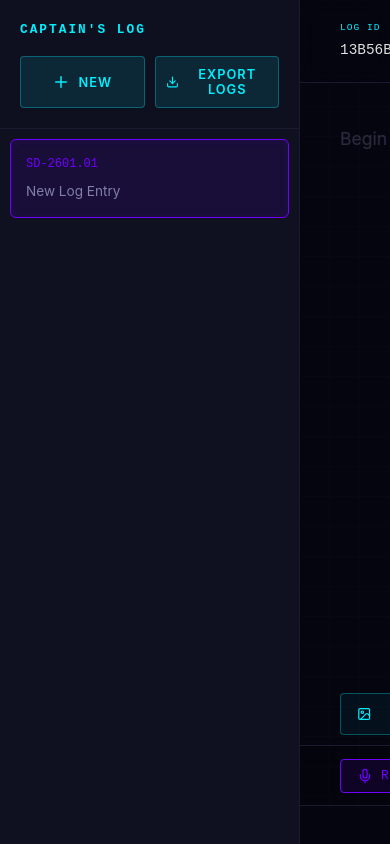
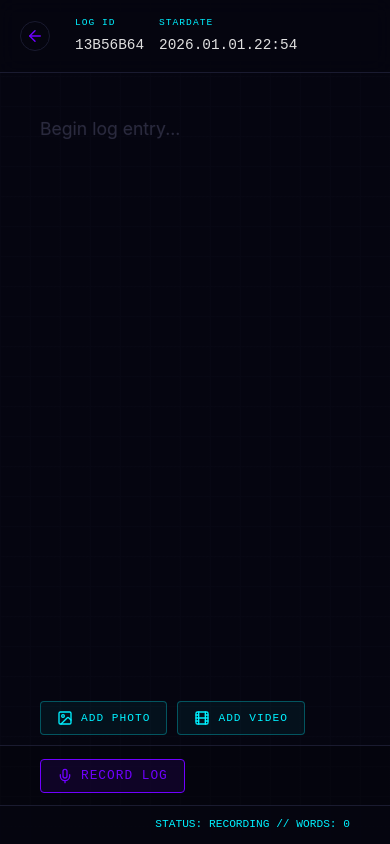
Before and after one commit to qmagix/CaptainQsLog, a React (Vite) app: page / in a window 390 px wide. Both pictures are taken after a click on the button "NEW". Built offline with nearby package versions, Linux system fonts and the light colour scheme.

Commit message:
made it mobile friendly

```diff
--- a/src/App.css
+++ b/src/App.css
@@ -1,3 +1,10 @@
+@media (max-width: 768px) {
+  #root {
+    height: 100vh;
+    overflow: hidden;
+  }
+}
+
 .app-container {
   display: flex;
   height: 100vh;
@@ -5,3 +12,24 @@
   overflow: hidden;
   background-color: var(--color-bg-deep);
 }
+
+@media (max-width: 768px) {
+  .app-container.mobile-view-list .log-list-container {
+    display: flex;
+    width: 100%;
+    max-height: 100vh;
+  }
+
+  .app-container.mobile-view-list .editor-container {
+    display: none;
+  }
+
+  .app-container.mobile-view-editor .log-list-container {
+    display: none;
+  }
+
+  .app-container.mobile-view-editor .editor-container {
+    display: flex;
+    width: 100%;
+  }
+}
--- a/src/App.jsx
+++ b/src/App.jsx
@@ -1,16 +1,24 @@
 import React from 'react';
-import { LogProvider } from './store/LogContext';
+import { LogProvider, useLogs } from './store/LogContext';
 import LogList from './components/LogList';
 import LogEditor from './components/LogEditor';
 import './App.css';
 
+const MainLayout = () => {
+  const { activeLogId } = useLogs();
+
+  return (
+    <div className={`app-container ${activeLogId ? 'mobile-view-editor' : 'mobile-view-list'}`}>
+      <LogList />
+      <LogEditor />
+    </div>
+  );
+};
+
 function App() {
   return (
     <LogProvider>
-      <div className="app-container">
-        <LogList />
-        <LogEditor />
-      </div>
+      <MainLayout />
     </LogProvider>
   );
 }
--- a/src/components/LogEditor.css
+++ b/src/components/LogEditor.css
@@ -16,9 +16,46 @@
     padding: 20px 40px;
     display: flex;
     gap: 40px;
+    align-items: center;
     border-bottom: 1px solid var(--color-border);
     background: rgba(5, 5, 16, 0.8);
     backdrop-filter: blur(10px);
+}
+
+.btn-back {
+    display: none;
+    /* Hidden by default on desktop */
+    background: transparent;
+    width: 30px;
+    height: 30px;
+    border-radius: 50%;
+    border: 1px solid var(--color-border);
+    color: var(--color-accent-secondary);
+    align-items: center;
+    justify-content: center;
+    cursor: pointer;
+    margin-right: 10px;
+}
+
+.btn-back:hover {
+    background: rgba(255, 255, 255, 0.1);
+    color: white;
+}
+
+@media (max-width: 768px) {
+    .btn-back {
+        display: flex;
+        /* Visible on mobile */
+    }
+
+    .editor-header {
+        padding: 15px 20px;
+        gap: 15px;
+    }
+
+    .meta-group {
+        font-size: 0.8em;
+    }
 }
 
 .meta-group {
--- a/src/components/LogEditor.jsx
+++ b/src/components/LogEditor.jsx
@@ -1,13 +1,14 @@
 import React, { useEffect, useRef } from 'react';
 import { useLogs } from '../store/LogContext';
 import { format } from 'date-fns';
+import { ArrowLeft } from 'lucide-react';
 import AudioRecorder from './AudioRecorder';
 import MediaManager from './MediaManager';
 import './LogEditor.css';
 import './AudioRecorder.css';
 
 const LogEditor = () => {
-    const { activeLog, updateLog } = useLogs();
+    const { activeLog, updateLog, setActiveLogId } = useLogs();
     const textareaRef = useRef(null);
 
     if (!activeLog) {
@@ -25,6 +26,12 @@ const LogEditor = () => {
     return (
         <div className="editor-container">
             <div className="editor-header">
+                <button
+                    className="btn-back"
+                    onClick={() => setActiveLogId(null)}
+                >
+                    <ArrowLeft size={18} />
+                </button>
                 <div className="meta-group">
                     <label>LOG ID</label>
                     <span>{activeLog.id.slice(0, 8).toUpperCase()}</span>
--- a/src/components/LogList.css
+++ b/src/components/LogList.css
@@ -134,3 +134,13 @@
     font-size: 0.9rem;
     font-style: italic;
 }
+
+@media (max-width: 768px) {
+    .log-list-container {
+        width: 100%;
+        height: 100%;
+        max-height: none;
+        border-right: none;
+        border-bottom: none;
+    }
+}
```
